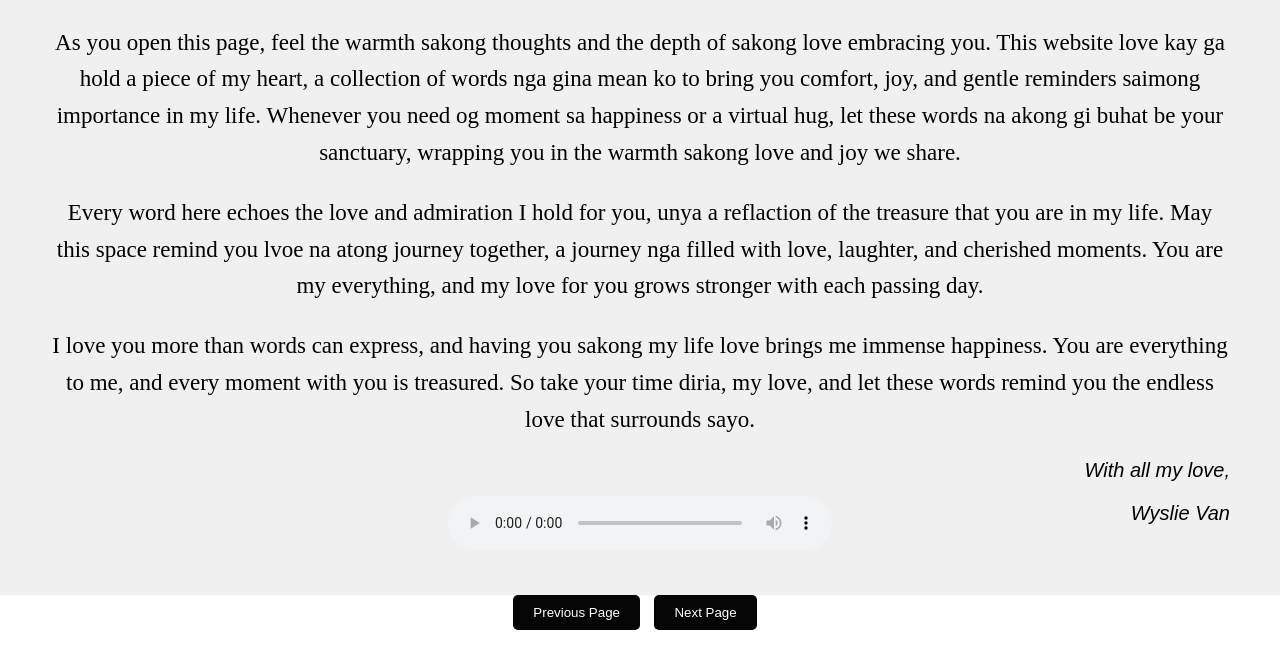
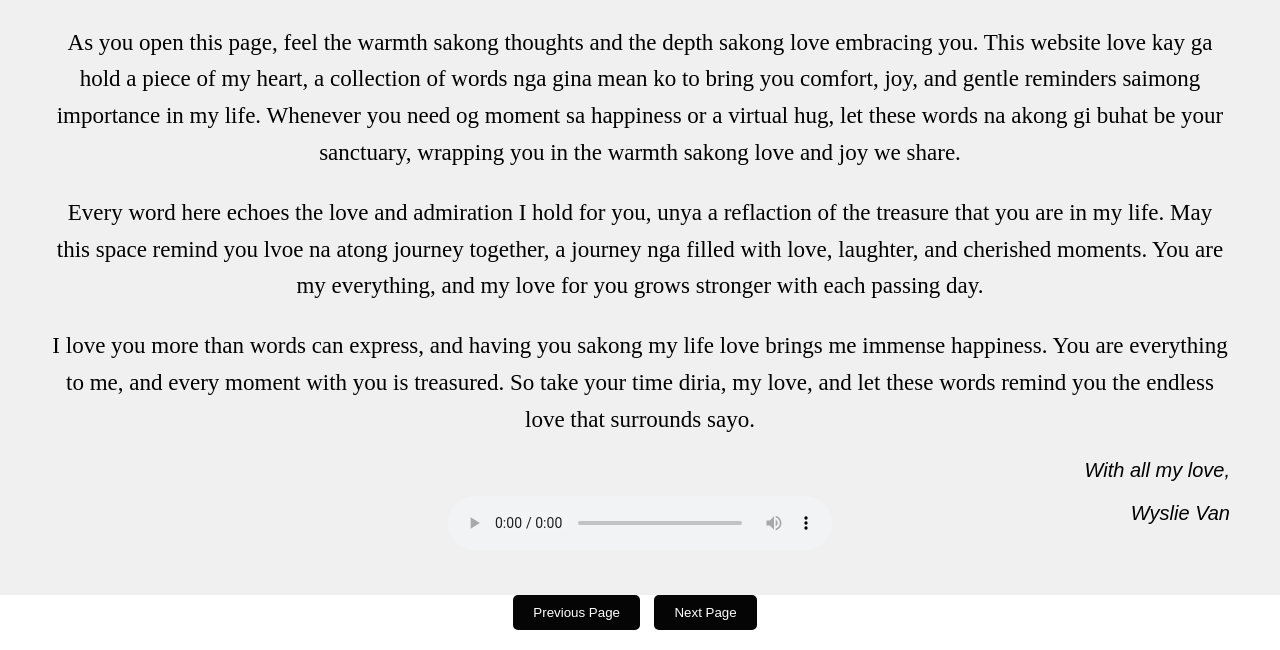
Before and after one commit to wySFK/READMEE, a plain HTML site: page first.html in a window 1280 px wide. Shown: the part 205-855 px from the top of the page. Drawn offline with Linux system fonts and the light colour scheme.

Commit message:
Update first.html

```diff
--- a/first.html
+++ b/first.html
@@ -16,7 +16,7 @@
             <p class="message">My Dearest Charlyn,</p>
           </div>
           <div class="right-message">
-            <p class="message">As you open this page, feel the warmth sakong thoughts and the depth of sakong love embracing you. This website love kay ga hold a piece of my heart, a collection of words nga gina mean ko to bring you comfort, joy, and gentle reminders saimong importance in my life. Whenever you need og moment sa happiness or a virtual hug, let these words na akong gi buhat be your sanctuary, wrapping you in the warmth sakong love and joy we share. </p>
+            <p class="message">As you open this page, feel the warmth sakong thoughts and the depth sakong love embracing you. This website love kay ga hold a piece of my heart, a collection of words nga gina mean ko to bring you comfort, joy, and gentle reminders saimong importance in my life. Whenever you need og moment sa happiness or a virtual hug, let these words na akong gi buhat be your sanctuary, wrapping you in the warmth sakong love and joy we share. </p>
             <p class="message"> Every word here echoes the love and admiration I hold for you, unya a reflaction of the treasure  that you are in my life. May this space remind you lvoe na atong journey together, a journey nga filled with love, laughter, and cherished moments. You are my everything, and my love for you grows stronger with each passing day.</p>
             <p class="message">I love you more than words can express, and having you sakong my life love brings  me immense happiness. You are everything to me, and every moment with you is treasured. So take your time diria, my love, and let these words remind you the endless love that surrounds sayo. </p>
             <p class="signature">With all my love,</p>
```
